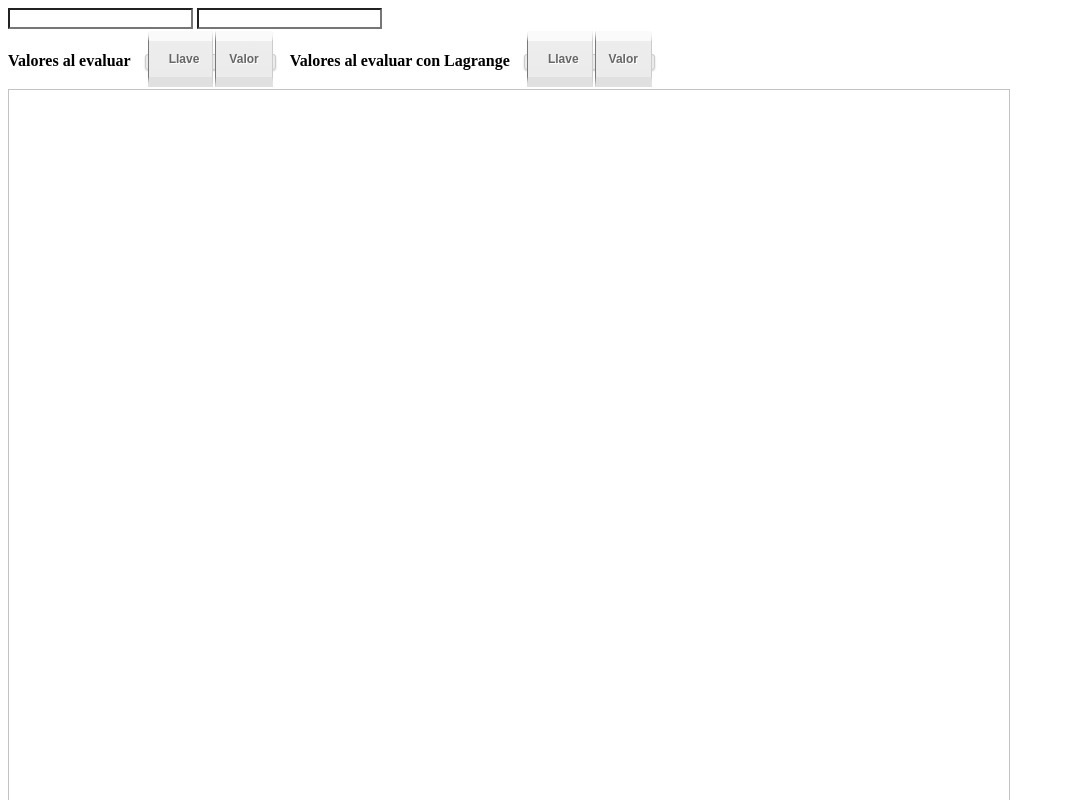
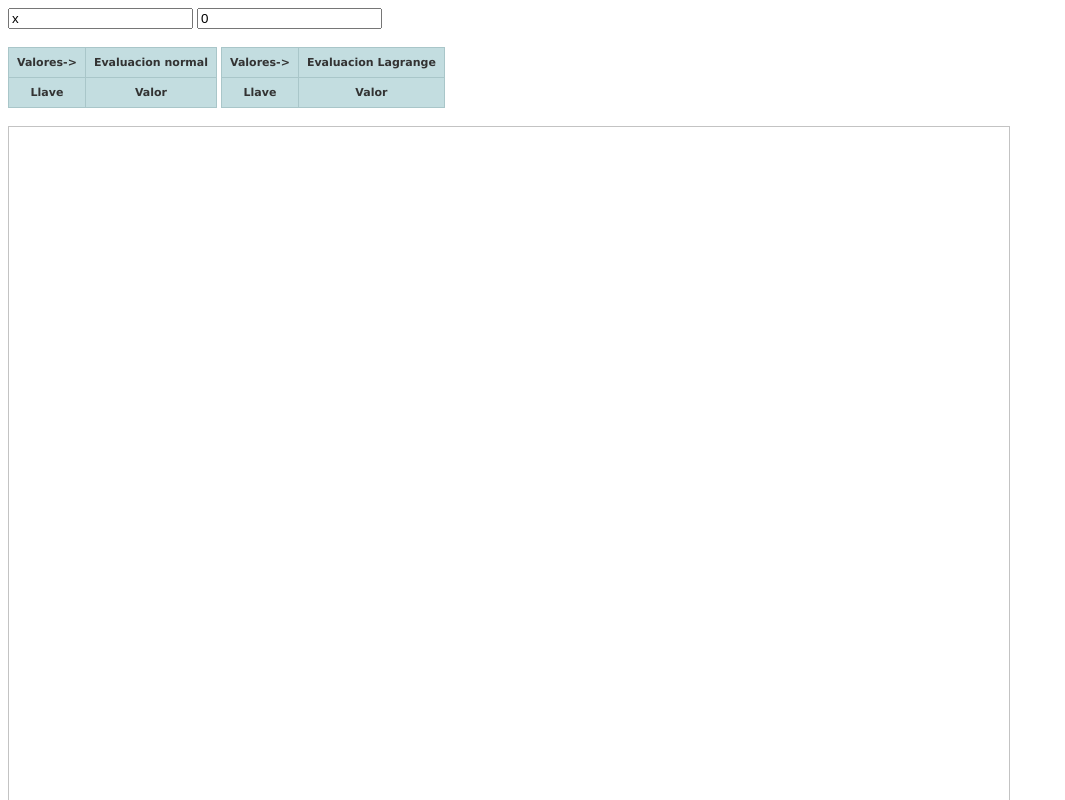
Before and after one commit to Juan89513/tarea_metodos, a plain HTML site: page tarea_metodos_angular/index.html in a window 1280 px wide. Shown: the top 800 px of the page, without its empty margins (0-1065 px from the left). Drawn offline with nearby package versions, Linux system fonts and the light colour scheme.

Commit message:
con estilos css

```diff
--- a/tarea_metodos_angular/controller_angular.js
+++ b/tarea_metodos_angular/controller_angular.js
@@ -1,7 +1,9 @@
-angular.module('changeExample', [])
-    .controller('ExampleController', ['$scope', function($scope) {
+var app =angular.module('changeExample', [])
+    app.controller('ExampleController', ['$scope', function($scope) {
     	$scope.resultados=[];
     	$scope.resultados_lagrange=[];
+    	$scope.funcion="x";
+    	$scope.nro_puntos="0";
     	var aumento=1;
     	$scope.change = function() {
     		$scope.resultados=[];
@@ -14,7 +16,9 @@ angular.module('changeExample', [])
 					"key":i, "value":(math.eval(res))
 		        }
 		        $scope.resultados.push(item1);
-			};
+		    };
+		   	//$scope.options.aaData=$scope.resultados;
+
 			aplicarLagrange();
 
 			//aplica la idea del polinomio de lagrange
@@ -53,8 +57,7 @@ angular.module('changeExample', [])
 					ctx.closePath();
 				}
 			}
-
-			 var c1 = document.getElementById("myCanvas");
+			var c1 = document.getElementById("myCanvas");
 			var ctx1 = c1.getContext("2d");
 			ctx1.beginPath();
 			for (var key in $scope.resultados_lagrange) {
@@ -63,7 +66,7 @@ angular.module('changeExample', [])
 					yInicial=$scope.resultados_lagrange[key-1].value;
 					xFinal=(key)*aumento;
 					yFinal=$scope.resultados_lagrange[key].value*aumento;
-					console.log("entro inicial:->"+xInicial+"-"+yInicial+" final->"+xFinal+"-"+yFinal);
+					//console.log("entro inicial:->"+xInicial+"-"+yInicial+" final->"+xFinal+"-"+yFinal);
 					ctx1.moveTo(xInicial,1000- yInicial);
 					ctx1.lineTo(xFinal,1000-yFinal) ;
 					ctx1.strokeStyle = '#ff0000	';
@@ -75,9 +78,51 @@ angular.module('changeExample', [])
 			}
 
 	    };
+    }]);
 
-		/*ctx.moveTo(0, 1000);
-      	ctx.lineTo(550, 250);
-      	ctx.stroke();
-	//	ctx.fillRect(0,0,150,75);*/
-    }]);
+	/*app.directive('myTable', function () {
+
+    return {
+        restrict: 'E, A, C',
+        link: function (scope, element, attrs, controller) {
+            var dataTable = element.dataTable(scope.options);
+
+            scope.$watch('options.aaData', handleModelUpdates, true);
+
+            function handleModelUpdates(newData) {
+                var data = newData || null;
+                if (data) {
+                    dataTable.fnClearTable();
+                    dataTable.fnAddData(data);
+                }
+            }
+        },
+        scope: {
+            options: "="
+        }
+    };
+});
+
+function Ctrl($scope) {
+    $scope.options = {
+        aoColumns: [{
+            "sTitle": "Llave"
+        }, {
+            "sTitle": "valor"
+        }],
+        aoColumnDefs: [{
+            "bSortable": false,
+            "aTargets": [0, 1]
+        }],
+        bJQueryUI: true,
+        bDestroy: true,
+        aaData: $scope.resultados
+    };
+
+    $scope.addData = function () {
+        $scope.counter = $scope.counter + 1;
+        $scope.options.aaData.push([$scope.counter, $scope.counter * 2]);
+    };
+
+    $scope.counter = 0;
+}*/
--- a/tarea_metodos_angular/index.html
+++ b/tarea_metodos_angular/index.html
@@ -2,11 +2,13 @@
 <html>
 
 <head>
+	<!--<script type="text/javascript" src="https://ajax.googleapis.com/ajax/libs/jquery/1.7.1/jquery.min.js"></script> <script type="text/javascript" src="https://ajax.googleapis.com/ajax/libs/jqueryui/1.8.18/jquery-ui.min.js"></script> <!-- DataTables
+	<script type="text/javascript" charset="utf8" src="http://ajax.aspnetcdn.com/ajax/jquery.dataTables/1.8.2/jquery.dataTables.min.js"></script>-->
 	<script src="http://ajax.googleapis.com/ajax/libs/angularjs/1.2.26/angular.min.js"></script>
 	<script src="http://cdnjs.cloudflare.com/ajax/libs/mathjs/1.1.0/math.min.js"></script>
 	<script type="text/javascript" src="controller_angular.js"></script>
 	<link href="table_style.css" rel="stylesheet" type="text/css">
-<style>
+	<!--<style>
 	  .my-input {
 	    -webkit-transition:all linear 0.5s;
 	    transition:all linear 0.5s;
@@ -15,16 +17,19 @@
 	  .my-input.ng-invalid {
 	    color:white;
 	    background: red;
-  }
+	  }-->
 	</style>
 </head>
 <body>
 <div ng-app="changeExample">
 	<div ng-controller="ExampleController">
-	<input ng-model="funcion" class="my-input"  ng-change="change()"/>
-	<input ng-model="nro_puntos" class="my-input" ng-change="change()" /><br>
-	<b>Valores al evaluar</b>
-	<table border=1 >
+	<input ng-model="funcion" class="my-input"  ng-change="change()" />
+	<input ng-model="nro_puntos" class="my-input" ng-change="change()"/><br><br>
+	<table  class="hovertable" >
+		<thead>
+			<th>Valores-></th>
+			<th>Evaluacion normal</th>
+		</thead>
 		<thead>
 			<th>Llave</th>
 			<th>Valor</th>
@@ -34,8 +39,11 @@
 			<td>{{x.value}}</td>
 		</tr>
 	</table>
-	<b>Valores al evaluar con Lagrange</b>
-	<table border=1>
+	<table  class="hovertable">
+		<thead>
+			<th>Valores-></th>
+			<th>Evaluacion Lagrange</th>
+		</thead>
 		<thead>
 			<th>Llave</th>
 			<th>Valor</th>
@@ -44,7 +52,10 @@
 			<td>{{x.key}}</td>
 			<td>{{x.value}}</td>
 		</tr>
-	</table>
+	</table><br><br>
+	<!--<div ng-controller="Ctrl">
+        <table my-table options="options"></table>
+    </div>-->
 		<canvas id="myCanvas" width="1000" height="1000" style="border:1px solid #c3c3c3;">
 			Your browser does not support the HTML5 canvas tag.
 		</canvas>
--- a/tarea_metodos_angular/table_style.css
+++ b/tarea_metodos_angular/table_style.css
@@ -1,98 +1,29 @@
-table a:link {
-	color: #666;
-	font-weight: bold;
-	text-decoration:none;
+<style type="text/css">
+table{
+	display:inline;
 }
-table a:visited {
-	color: #999999;
-	font-weight:bold;
-	text-decoration:none;
+table.hovertable {
+	font-family: verdana,arial,sans-serif;
+	font-size:11px;
+	color:#333333;
+	border-width: 1px;
+	border-color: #999999;
+	display:inline;
+	border-collapse: collapse;
 }
-table a:active,
-table a:hover {
-	color: #bd5a35;
-	text-decoration:underline;
+table.hovertable th {
+	background-color:#c3dde0;
+	border-width: 1px;
+	padding: 8px;
+	border-style: solid;
+	border-color: #a9c6c9;
 }
-table {
-	     display: inline;
-	font-family:Arial, Helvetica, sans-serif;
-	color:#666;
-	font-size:12px;
-	text-shadow: 1px 1px 0px #fff;
-	background:#eaebec;
-	margin:10px;
-	border:#ccc 1px solid;
-
-	-moz-border-radius:3px;
-	-webkit-border-radius:3px;
-	border-radius:3px;
-
-	-moz-box-shadow: 0 1px 2px #d1d1d1;
-	-webkit-box-shadow: 0 1px 2px #d1d1d1;
-	box-shadow: 0 1px 2px #d1d1d1;
+table.hovertable tr {
+	background-color:#d4e3e5;
 }
-table th {
-	padding:11px 13px 11px 13px;
-	border-top:10px solid #fafafa;
-	border-bottom:10px solid #e0e0e0;
-
-	background: #ededed;
-	background: -webkit-gradient(linear, left top, left bottom, from(#ededed), to(#ebebeb));
-	background: -moz-linear-gradient(top,  #ededed,  #ebebeb);
+table.hovertable td {
+	border-width: 1px;
+	padding: 8px;
+	border-style: solid;
+	border-color: #a9c6c9;
 }
-table th:first-child {
-	text-align: left;
-	padding-left:20px;
-}
-table tr:first-child th:first-child {
-	-moz-border-radius-topleft:3px;
-	-webkit-border-top-left-radius:3px;
-	border-top-left-radius:3px;
-}
-table tr:first-child th:last-child {
-	-moz-border-radius-topright:3px;
-	-webkit-border-top-right-radius:3px;
-	border-top-right-radius:3px;
-}
-table tr {
-	text-align: center;
-	padding-left:20px;
-}
-table td:first-child {
-	text-align: left;
-	padding-left:10px;
-	border-left: 0;
-}
-table td {
-	padding:18px;
-	border-top: 1px solid #ffffff;
-	border-bottom:1px solid #e0e0e0;
-	border-left: 1px solid #e0e0e0;
-
-	background: #fafafa;
-	background: -webkit-gradient(linear, left top, left bottom, from(#fbfbfb), to(#fafafa));
-	background: -moz-linear-gradient(top,  #fbfbfb,  #fafafa);
-}
-table tr.even td {
-	background: #f6f6f6;
-	background: -webkit-gradient(linear, left top, left bottom, from(#f8f8f8), to(#f6f6f6));
-	background: -moz-linear-gradient(top,  #f8f8f8,  #f6f6f6);
-}
-table tr:last-child td {
-	border-bottom:0;
-}
-table tr:last-child td:first-child {
-	-moz-border-radius-bottomleft:3px;
-	-webkit-border-bottom-left-radius:3px;
-	border-bottom-left-radius:3px;
-}
-table tr:last-child td:last-child {
-	-moz-border-radius-bottomright:3px;
-	-webkit-border-bottom-right-radius:3px;
-	border-bottom-right-radius:3px;
-}
-table tr:hover td {
-	background: #f2f2f2;
-	background: -webkit-gradient(linear, left top, left bottom, from(#f2f2f2), to(#f0f0f0));
-	background: -moz-linear-gradient(top,  #f2f2f2,  #f0f0f0);
-}
```
Also changed, not shown: 3 other files. Lines whose indentation alone changed are shown as unchanged.
